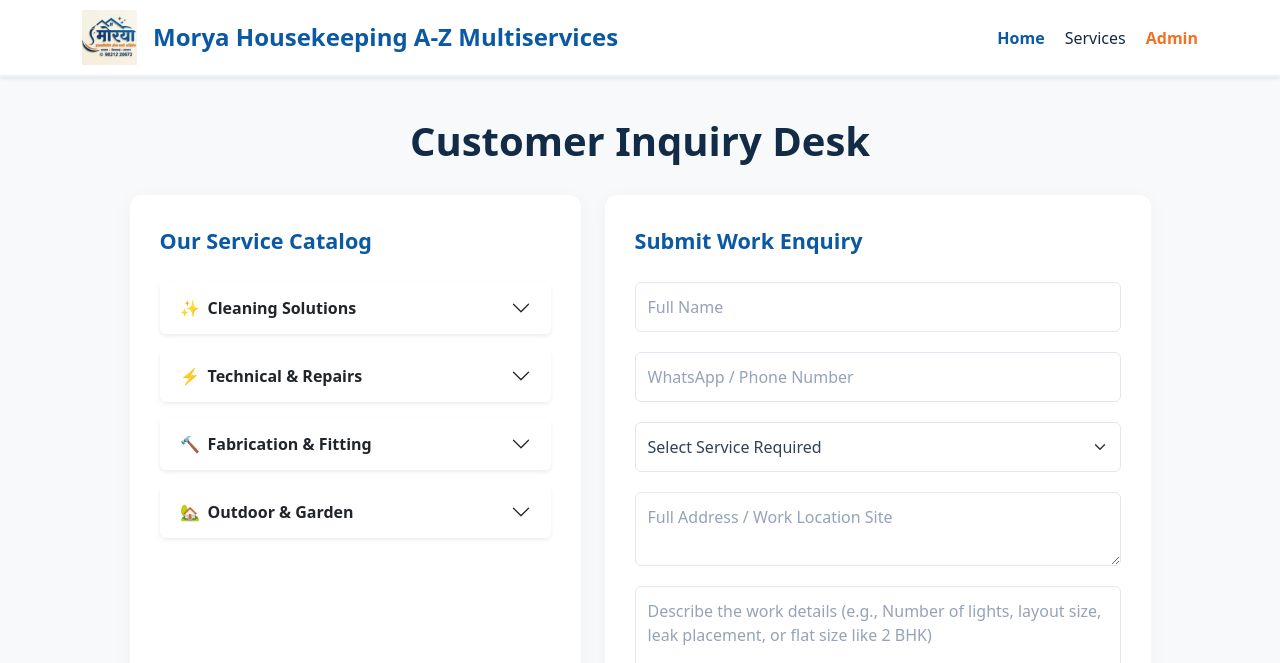
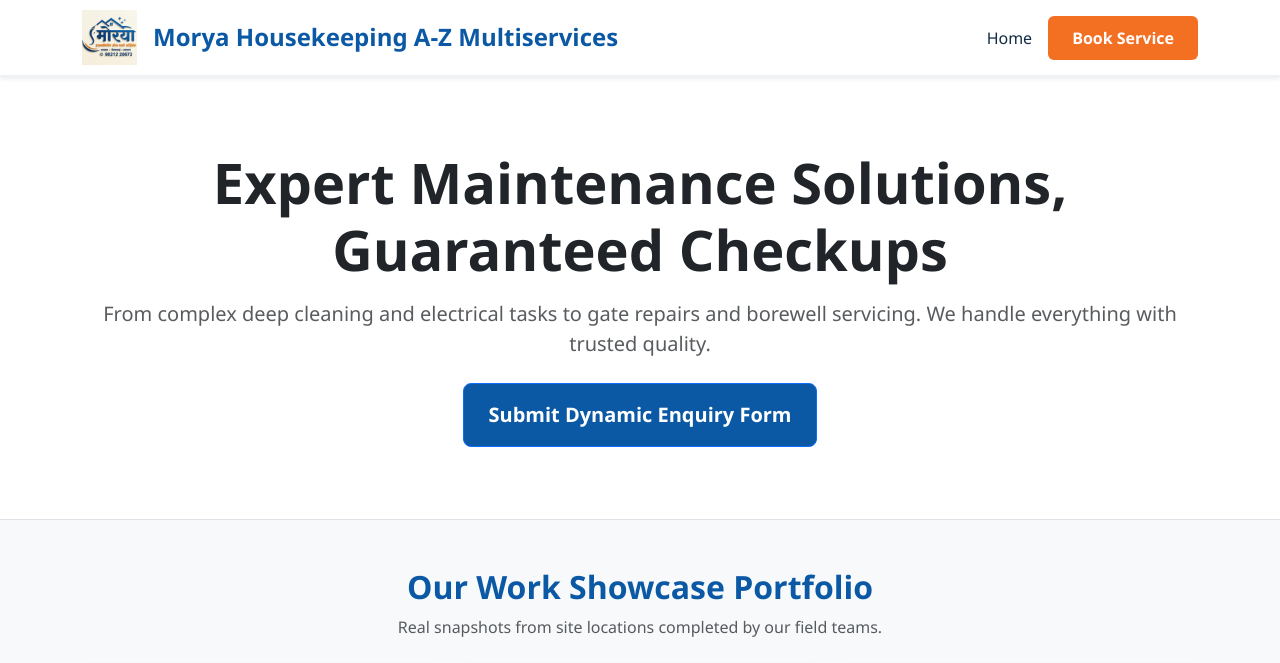
Before and after one commit to Aaryaps003/Morya-A-Z, a Django app: page / in a window 1280 px wide. Shown: the top 663 px of the page. Run offline with Django 5.2, Linux system fonts and the light colour scheme; grey boxes are pictures that could not be loaded.

Commit message:
Feat: Implement layout inheritance structure with a dedicated portfolio homepage and clean inquiry page

```diff
--- /dev/null
+++ b/bookings/templates/bookings/base.html
@@ -0,0 +1,59 @@
+{% load static %}
+<!DOCTYPE html>
+<html lang="en">
+<head>
+    <meta charset="UTF-8">
+    <meta name="viewport" content="width=device-width, initial-scale=1.0">
+    <title>Morya Housekeeping A-Z Multiservices</title>
+    <!-- Bootstrap CSS -->
+    <link href="https://cdn.jsdelivr.net/npm/bootstrap@5.3.0/dist/css/bootstrap.min.css" rel="stylesheet">
+    <!-- FontAwesome for clean icons -->
+    <link href="https://cdnjs.cloudflare.com/ajax/libs/font-awesome/6.4.0/css/all.min.css" rel="stylesheet">
+    <style>
+        :root {
+            --brand-blue: #0b59a4;
+            --brand-orange: #f37023;
+            --brand-dark: #122b46;
+        }
+        body { background-color: #f8f9fa; font-family: 'Segoe UI', system-ui, sans-serif; }
+        .brand-navbar { background-color: #ffffff; border-bottom: 2px solid #eef2f5; padding: 10px 0; }
+        .logo-img { height: 55px; object-fit: contain; }
+        .nav-link-custom { color: var(--brand-dark) !important; font-weight: 500; margin-left: 20px; text-decoration: none; transition: color 0.2s; }
+        .nav-link-custom:hover, .nav-link-custom.active { color: var(--brand-blue) !important; font-weight: 700; }
+        .btn-brand { background-color: var(--brand-orange); color: white; border: none; font-weight: 600; padding: 10px 24px; border-radius: 6px; }
+        .btn-brand:hover { background-color: #e05e12; color: white; }
+        .footer-bg { background-color: var(--brand-dark); color: white; }
+    </style>
+</head>
+<body>
+
+    <!-- Top Header Navigation -->
+    <header class="brand-navbar shadow-sm sticky-top">
+        <div class="container d-flex justify-content-between align-items-center">
+            <div class="d-flex align-items-center">
+                <img src="{% static 'bookings/logo.jpg' %}" alt="Morya Logo" class="logo-img me-3">
+                <span class="h4 mb-0 fw-bold d-none d-md-inline" style="color: var(--brand-blue);">Morya Housekeeping A-Z Multiservices</span>
+            </div>
+            <nav class="d-flex align-items-center">
+                <a href="{% url 'home' %}" class="nav-link-custom">Home</a>
+                <a href="{% url 'enquiry' %}" class="btn btn-brand ms-3">Book Service</a>
+            </nav>
+        </div>
+    </header>
+
+    <!-- Content Block Placeholder (Unit 2 Template Inheritance) -->
+    {% block content %}
+    {% endblock %}
+
+    <!-- Footer Segment -->
+    <footer class="footer-bg py-4 mt-5 text-center">
+        <div class="container">
+            <p class="mb-1">© 2026 Morya Housekeeping A-Z Multiservices. All Rights Reserved.</p>
+            <small class="text-white-50">स्वच्छता ♦ विश्वासार्ह ♦ समाधान</small>
+        </div>
+    </footer>
+
+    <!-- Bootstrap JS Bundle -->
+    <script src="https://cdn.jsdelivr.net/npm/bootstrap@5.3.0/dist/js/bootstrap.bundle.min.js"></script>
+</body>
+</html>
--- a/bookings/templates/bookings/home.html
+++ b/bookings/templates/bookings/home.html
@@ -1,193 +1,80 @@
+{% extends 'bookings/base.html' %}
 {% load static %}
-<!DOCTYPE html>
-<html lang="en">
-<head>
-    <meta charset="UTF-8">
-    <meta name="viewport" content="width=device-width, initial-scale=1.0">
-    <title>Morya Housekeeping A-Z Multiservices</title>
-    <link href="https://cdn.jsdelivr.net/npm/bootstrap@5.3.0/dist/css/bootstrap.min.css" rel="stylesheet">
-    <style>
-        :root {
-            --brand-blue: #0b59a4;
-            --brand-orange: #f37023;
-            --brand-dark: #122b46;
-        }
 
-        body {
-            background-color: #f8f9fa;
-        }
+{% block content %}
+<!-- Hero Feature Banner -->
+<section class="bg-white py-5 border-bottom">
+    <div class="container text-center py-4">
+        <h1 class="display-4 fw-bold text-dark mb-3">Expert Maintenance Solutions, Guaranteed Checkups</h1>
+        <p class="lead text-muted max-width-md mx-auto mb-4">From complex deep cleaning and electrical tasks to gate repairs and borewell servicing. We handle everything with trusted quality.</p>
+        <a href="{% url 'enquiry' %}" class="btn btn-primary btn-lg px-4 py-3 fw-bold" style="background-color: #0b59a4;">Submit Dynamic Enquiry Form</a>
+    </div>
+</section>
 
-        /* Top Header Navbar Style */
-        .brand-navbar {
-            background-color: #ffffff;
-            border-bottom: 2px solid #eef2f5;
-            padding: 10px 0;
-        }
+<!-- Portfolio Showcase Section -->
+<section class="container my-5">
+    <h2 class="text-center fw-bold mb-2" style="color: #0b59a4;">Our Work Showcase Portfolio</h2>
+    <p class="text-center text-muted mb-4">Real snapshots from site locations completed by our field teams.</p>
 
-        .logo-img {
-            height: 55px;
-            object-fit: contain;
-        }
-
-        .nav-link-custom {
-            color: var(--brand-dark) !important;
-            font-weight: 500;
-            margin-left: 20px;
-            text-decoration: none;
-            transition: color 0.2s;
-        }
-        .nav-link-custom:hover, .nav-link-custom.active {
-            color: var(--brand-blue) !important;
-            font-weight: 700;
-        }
-
-        /* Title Area */
-        .dashboard-title {
-            color: var(--brand-dark);
-            font-weight: bold;
-            margin-top: 40px;
-            margin-bottom: 30px;
-        }
-
-        /* Card Panels */
-        .card-panel {
-            background: #ffffff;
-            border: none;
-            border-radius: 12px;
-            box-shadow: 0 4px 20px rgba(0, 0, 0, 0.04);
-            padding: 30px;
-            height: 100%;
-        }
-
-        .panel-heading {
-            color: var(--brand-blue);
-            font-weight: 700;
-            font-size: 1.35rem;
-            margin-bottom: 25px;
-        }
-
-        /* Form Controls styling */
-        .form-control-custom {
-            background-color: #ffffff;
-            border: 1px solid #e2e8f0;
-            border-radius: 6px;
-            padding: 12px;
-            margin-bottom: 20px;
-            color: #334155;
-        }
-        .form-control-custom::placeholder {
-            color: #94a3b8;
-        }
-        .form-control-custom:focus {
-            border-color: var(--brand-blue);
-            box-shadow: 0 0 0 3px rgba(11, 89, 164, 0.15);
-        }
-
-        /* Accordion custom styling */
-        .accordion-button:not(.collapsed) {
-            background-color: rgba(11, 89, 164, 0.08) !important;
-            color: var(--brand-blue) !important;
-            box-shadow: none;
-        }
-        .accordion-button:focus {
-            box-shadow: none;
-            border-color: rgba(11, 89, 164, 0.2);
-        }
-
-        .btn-action {
-            background-color: var(--brand-blue);
-            color: white;
-            font-weight: 600;
-            width: 100%;
-            padding: 12px;
-            border: none;
-            border-radius: 6px;
-            transition: background-color 0.2s;
-        }
-        .btn-action:hover {
-            background-color: #08437c;
-            color: white;
-        }
-    </style>
-</head>
-<body>
-
-    <header class="brand-navbar shadow-sm">
-        <div class="container d-flex justify-content-between align-items-center">
-            <div class="d-flex align-items-center">
-                <img src="{% static 'bookings/logo.jpg' %}" alt="Morya Logo" class="logo-img me-3">
-                <span class="h4 mb-0 fw-bold d-none d-md-inline" style="color: var(--brand-blue);">Morya Housekeeping A-Z Multiservices</span>
-            </div>
-            <nav class="d-flex align-items-center">
-                <a href="#" class="nav-link-custom active">Home</a>
-                <a href="#" class="nav-link-custom">Services</a>
-                <a href="#" class="nav-link-custom fw-bold" style="color: var(--brand-orange) !important;">Admin</a>
-            </nav>
-        </div>
-    </header>
-
-    <main class="container mb-5">
-        <h1 class="text-center dashboard-title">Customer Inquiry Desk</h1>
-
-        <div class="row g-4 justify-content-center">
-
-            <div class="col-lg-5">
-                <div class="card-panel">
-                    <div class="panel-heading">Our Service Catalog</div>
-
-                    <div class="accordion accordion-flush" id="servicesAccordion">
-                        {% for cat in categories %}
-                        <div class="accordion-item border-0 mb-3 rounded shadow-sm">
-                            <h2 class="accordion-header">
-                                <button class="accordion-button collapsed fw-bold rounded text-dark" type="button" data-bs-toggle="collapse" data-bs-target="#flush-{{ forloop.counter }}">
-                                    <span class="me-2">{{ cat.icon }}</span> {{ cat.name }}
-                                </button>
-                            </h2>
-                            <div id="flush-{{ forloop.counter }}" class="accordion-collapse collapse" data-bs-parent="#servicesAccordion">
-                                <div class="accordion-body bg-white py-2">
-                                    <ul class="list-group list-group-flush">
-                                        {% for item in cat.items %}
-                                        <li class="list-group-item small text-muted border-0 py-2">✔ {{ item }}</li>
-                                        {% endfor %}
-                                    </ul>
-                                </div>
-                            </div>
-                        </div>
-                        {% endfor %}
-                    </div>
+    <div class="row g-4">
+        <div class="col-md-4">
+            <div class="card border-0 shadow-sm rounded-3 overflow-hidden">
+                <!-- Replace with real site work images inside static folder later -->
+                <div class="bg-secondary text-white text-center py-5 fs-4 fw-bold" style="height: 200px; background: linear-gradient(rgba(0,0,0,0.4), rgba(0,0,0,0.4)), url('https://picsum.photos/400/300?random=1') center/cover;">Deep Cleaning</div>
+                <div class="card-body">
+                    <h5 class="fw-bold mb-1">Residential Deep Clean</h5>
+                    <p class="text-muted small mb-0">Spotless scrubbing, polishing, and sanitization across flats.</p>
                 </div>
             </div>
-
-            <div class="col-lg-6">
-                <div class="card-panel">
-                    <div class="panel-heading">Submit Work Enquiry</div>
-
-                    <form action="#" method="POST">
-                        {% csrf_token %}
-
-                        <input type="text" name="full_name" class="form-control form-control-custom" placeholder="Full Name" required>
-
-                        <input type="tel" name="phone_number" class="form-control form-control-custom" placeholder="WhatsApp / Phone Number" required>
-
-                        <select name="service_required" class="form-select form-control-custom" required>
-                            <option value="" disabled selected>Select Service Required</option>
-                            {% for service in all_services %}
-                            <option value="{{ service }}">{{ service }}</option>
-                            {% endfor %}
-                        </select>
-
-                        <textarea name="address" class="form-control form-control-custom" rows="2" placeholder="Full Address / Work Location Site" required></textarea>
-
-                        <textarea name="work_description" class="form-control form-control-custom" rows="3" placeholder="Describe the work details (e.g., Number of lights, layout size, leak placement, or flat size like 2 BHK)" required></textarea>
-
-                        <button type="submit" class="btn btn-action">Submit Enquiry</button>
-                    </form>
+        </div>
+        <div class="col-md-4">
+            <div class="card border-0 shadow-sm rounded-3 overflow-hidden">
+                <div class="bg-secondary text-white text-center py-5 fs-4 fw-bold" style="height: 200px; background: linear-gradient(rgba(0,0,0,0.4), rgba(0,0,0,0.4)), url('https://picsum.photos/400/300?random=2') center/cover;">Technical Repairs</div>
+                <div class="card-body">
+                    <h5 class="fw-bold mb-1">Electrical & Borewell Care</h5>
+                    <p class="text-muted small mb-0">Precision layout wiring, diagnostic testing, and water motor setup.</p>
                 </div>
             </div>
+        </div>
+        <div class="col-md-4">
+            <div class="card border-0 shadow-sm rounded-3 overflow-hidden">
+                <div class="bg-secondary text-white text-center py-5 fs-4 fw-bold" style="height: 200px; background: linear-gradient(rgba(0,0,0,0.4), rgba(0,0,0,0.4)), url('https://picsum.photos/400/300?random=3') center/cover;">Fabrication</div>
+                <div class="card-body">
+                    <h5 class="fw-bold mb-1">Gate & Structural Maintenance</h5>
+                    <p class="text-muted small mb-0">Custom heavy alignments, welding touchups, and premium tile installs.</p>
+                </div>
+            </div>
+        </div>
+    </div>
+</section>
 
+<!-- Client Testimonials Grid -->
+<section class="bg-white py-5 border-top border-bottom">
+    <div class="container py-3">
+        <h2 class="text-center fw-bold mb-5" style="color: #0b59a4;">What Our Clients Say</h2>
+        <div class="row g-4">
+            <div class="col-md-4">
+                <div class="p-4 rounded bg-light border-start border-4 border-warning">
+                    <p class="text-muted italic mb-3">"Completely satisfied with the 2 BHK flat deep cleaning process. The staff was meticulous and reached Ahmednagar right on schedule!"</p>
+                    <h6 class="fw-bold mb-0 text-dark">Rahul Shinde</h6>
+                    <small class="text-brand-orange text-warning"><i class="fas fa-star"></i><i class="fas fa-star"></i><i class="fas fa-star"></i><i class="fas fa-star"></i><i class="fas fa-star"></i></small>
+                </div>
+            </div>
+            <div class="col-md-4">
+                <div class="p-4 rounded bg-light border-start border-4 border-primary">
+                    <p class="text-muted italic mb-3">"Our building water pump motor failed suddenly. Morya services sent a technician inside 2 hours. Prompt resolution!"</p>
+                    <h6 class="fw-bold mb-0 text-dark">Amit Kulkarni</h6>
+                    <small class="text-brand-orange text-warning"><i class="fas fa-star"></i><i class="fas fa-star"></i><i class="fas fa-star"></i><i class="fas fa-star"></i><i class="fas fa-star"></i></small>
+                </div>
+            </div>
+            <div class="col-md-4">
+                <div class="p-4 rounded bg-light border-start border-4 border-warning">
+                    <p class="text-muted italic mb-3">"Excellent execution on all tiling work and light fittings during our home remodeling phase. Highly recommended team."</p>
+                    <h6 class="fw-bold mb-0 text-dark">Priya Patil</h6>
+                    <small class="text-brand-orange text-warning"><i class="fas fa-star"></i><i class="fas fa-star"></i><i class="fas fa-star"></i><i class="fas fa-star"></i><i class="fas fa-star"></i></small>
+                </div>
+            </div>
         </div>
-    </main>
-
-    <script src="https://cdn.jsdelivr.net/npm/bootstrap@5.3.0/dist/js/bootstrap.bundle.min.js"></script>
-</body>
-</html>
+    </div>
+</section>
+{% endblock %}
--- a/bookings/urls.py
+++ b/bookings/urls.py
@@ -2,5 +2,6 @@ from django.urls import path
 from . import views
 
 urlpatterns = [
-    path('', views.homepage, name='home'), # Maps the root domain to our homepage view
+    path('', views.homepage, name='home'),
+    path('enquiry/', views.enquiry_page, name='enquiry'),
 ]
--- a/bookings/views.py
+++ b/bookings/views.py
@@ -1,41 +1,24 @@
 from django.shortcuts import render
 
+# Helper context data matching your catalog requirements
+def get_shared_context():
+    return {
+        'categories': [
+            {'name': 'Cleaning Solutions', 'icon': '✨', 'items': ['Full Home Deep Cleaning', 'Sofa & Carpet Shampooing', 'Water Tank Cleaning', 'Drainage & Leakage Solutions']},
+            {'name': 'Technical & Repairs', 'icon': '⚡', 'items': ['All Electrical Works', 'All Plumbing Works', 'Home Appliances Repair', 'Water Motor & Borewell Installation']},
+            {'name': 'Fabrication & Fitting', 'icon': '🔨', 'items': ['All Carpentry Work', 'Fitting Works (Glass, Tiles, Lights)', 'All Masonry Work', 'Gate Repair & Welding']},
+            {'name': 'Outdoor & Garden', 'icon': '🏡', 'items': ['All Gardening Work', 'Lawn Maintenance & Landscaping']}
+        ],
+        'all_services': [
+            'Residential Deep Cleaning', 'Commercial Cleaning', 'All Electrical Works',
+            'All Gardening Work', 'All Plumbing Works', 'Home Appliances Repair',
+            'Fitting Works (Glass, Tiles, Lights)', 'Water Motor & Borewell Services',
+            'Leakage Solutions', 'Gate Repair', 'All Carpentry Work', 'All Masonry Work'
+        ]
+    }
+
 def homepage(request):
-    # Grouping your expanded services logically into categories
-    service_categories = [
-        {
-            'name': 'Cleaning Solutions',
-            'icon': '✨',
-            'items': ['Full Home Deep Cleaning', 'Sofa & Carpet Shampooing', 'Water Tank Cleaning', 'Drainage & Leakage Solutions']
-        },
-        {
-            'name': 'Technical & Repairs',
-            'icon': '⚡',
-            'items': ['All Electrical Works', 'All Plumbing Works', 'Home Appliances Repair', 'Water Motor & Borewell Installation']
-        },
-        {
-            'name': 'Fabrication & Fitting',
-            'icon': '🔨',
-            'items': ['All Carpentry Work', 'Fitting Works (Glass, Tiles, Lights)', 'All Masonry Work', 'Gate Repair & Welding']
-        },
-        {
-            'name': 'Outdoor & Garden',
-            'icon': '🏡',
-            'items': ['All Gardening Work', 'Lawn Maintenance & Landscaping']
-        }
-    ]
+    return render(request, 'bookings/home.html')
 
-    # Flattened list for the form dropdown selection option
-    all_services = [
-        'Residential Deep Cleaning', 'Commercial Cleaning', 'All Electrical Works',
-        'All Gardening Work', 'All Plumbing Works', 'Home Appliances Repair',
-        'Fitting Works (Glass, Tiles, Lights)', 'Water Motor & Borewell Services',
-        'Leakage Solutions', 'Gate Repair', 'All Carpentry Work', 'All Masonry Work'
-    ]
-
-    context = {
-        'firm_name': 'Morya A-Z Multi Services',
-        'categories': service_categories,
-        'all_services': all_services
-    }
-    return render(request, 'bookings/home.html', context)
+def enquiry_page(request):
+    return render(request, 'bookings/enquiry.html', get_shared_context())
```
Also changed, not shown: bookings/templates/bookings/enquiry.html (added, +71 -0 lines).
